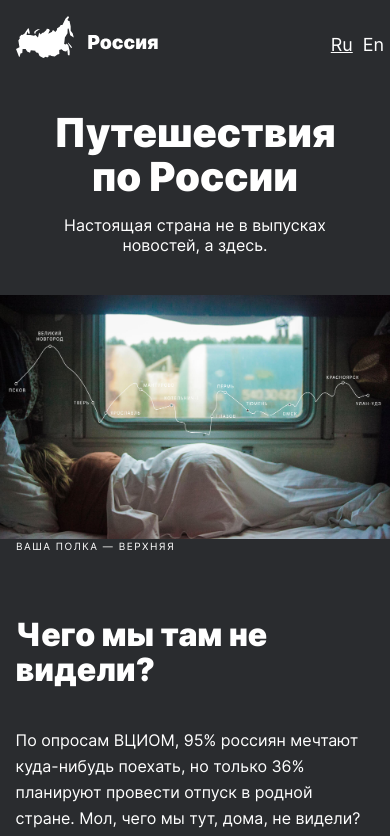
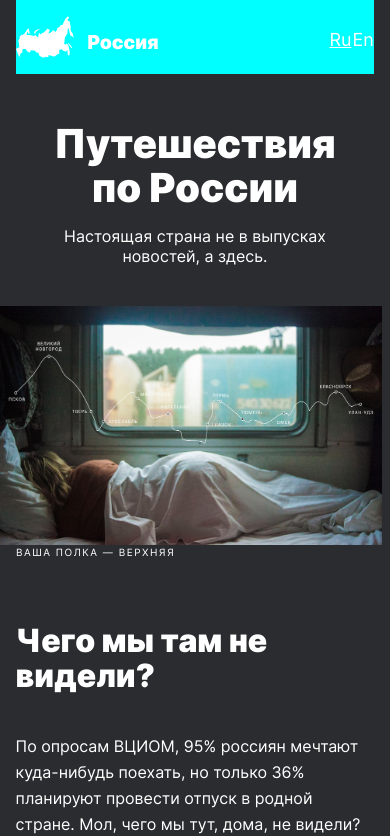
Before and after one commit to L-Monde/russian-travel, a plain HTML site: page index.html in a window 390 px wide. Shown: the top 836 px of the page. Drawn offline with Linux system fonts and the light colour scheme; files whose address does not match are found by name.

Commit message:
project#3 commit#4

```diff
--- a/blocks/footer/__copyright/footer__copyright.css
+++ b/blocks/footer/__copyright/footer__copyright.css
@@ -2,7 +2,13 @@
     margin: 0;
     padding: 0;
     font-style: normal;
-    font-weight: normal;
+    font-weight: 400;
     font-size: 14px;
     line-height: 16px;
 }
+
+@media only screen and (max-width: 767px) {
+    .footer__copyright {
+        line-height: 14px;
+    }
+}
--- a/blocks/footer/__link/footer__link.css
+++ b/blocks/footer/__link/footer__link.css
@@ -17,7 +17,8 @@
 @media only screen and (max-width: 767px) {
     .footer__link {
         font-size: 24px;
+        line-height: 24px;
         margin: 0;
-        padding: 0 0 26px 0;
+        padding: 0 0 32px 0;
     }
 }
--- a/blocks/header/__lang-link/header__lang-link.css
+++ b/blocks/header/__lang-link/header__lang-link.css
@@ -8,18 +8,7 @@
     line-height: 117%;
     transition: opacity 0.8s linear;
     color: #FFF;
-}
-
-.header__lang-link:first-of-type {
-    grid-column: 3 / 4;
-}
-
-.header__lang-link:nth-of-type(2) {
-    grid-column: 4 / 5;
-}
-
-.header__lang-link:nth-of-type(3) {
-    grid-column: 5 / 6;
+    grid-row: 2 / 3;
 }
 
 .header__lang-link:hover {
--- a/blocks/header/__link-container/header__link-container.css
+++ b/blocks/header/__link-container/header__link-container.css
@@ -1,8 +1,8 @@
 .header__link-container {
-    grid-row: 2/3;
+    grid-row: 1/3;
     grid-column: 3 / -1;
     display: grid;
     column-gap: 1px;
-    grid-template-rows: 28px;
-    grid-template-columns: repeat(auto-fill, 31px);
+    grid-template-rows: 14px 28px;
+    grid-template-columns: repeat(auto-fit, 22px);
 }
--- a/blocks/header/header.css
+++ b/blocks/header/header.css
@@ -1,16 +1,21 @@
 .header {
-    display: grid;
-    gap: 5px;
-    grid-template-columns: 177px auto minmax(min-content, 30%);
-    grid-template-rows: 14px 28px;
+    display: flex;
+    justify-content: space-between;
     width: 92vw;
     max-width: 1184px;
     margin: 0 auto;
     padding-top: 28px;
+    background-color: aqua;
 }
+
+
+/*display: grid;
+    gap: 5px;
+    grid-template-columns: 177px auto minmax(78px, 10%);
+    grid-template-rows: 14px 28px;*/
 
 @media only screen and (max-width: 767px) {
     .header {
-        padding-top: 16px;
+        padding: 16px 0;
     }
 }
--- a/blocks/lead/__image/lead__image.css
+++ b/blocks/lead/__image/lead__image.css
@@ -23,7 +23,7 @@
 
 @media only screen and (max-width: 767px) {
     .lead__image {
-        width: 100vw;
+        width: 98vw;
         max-width: 768px;
         max-height: 480px;
         min-width: 320px;
```
